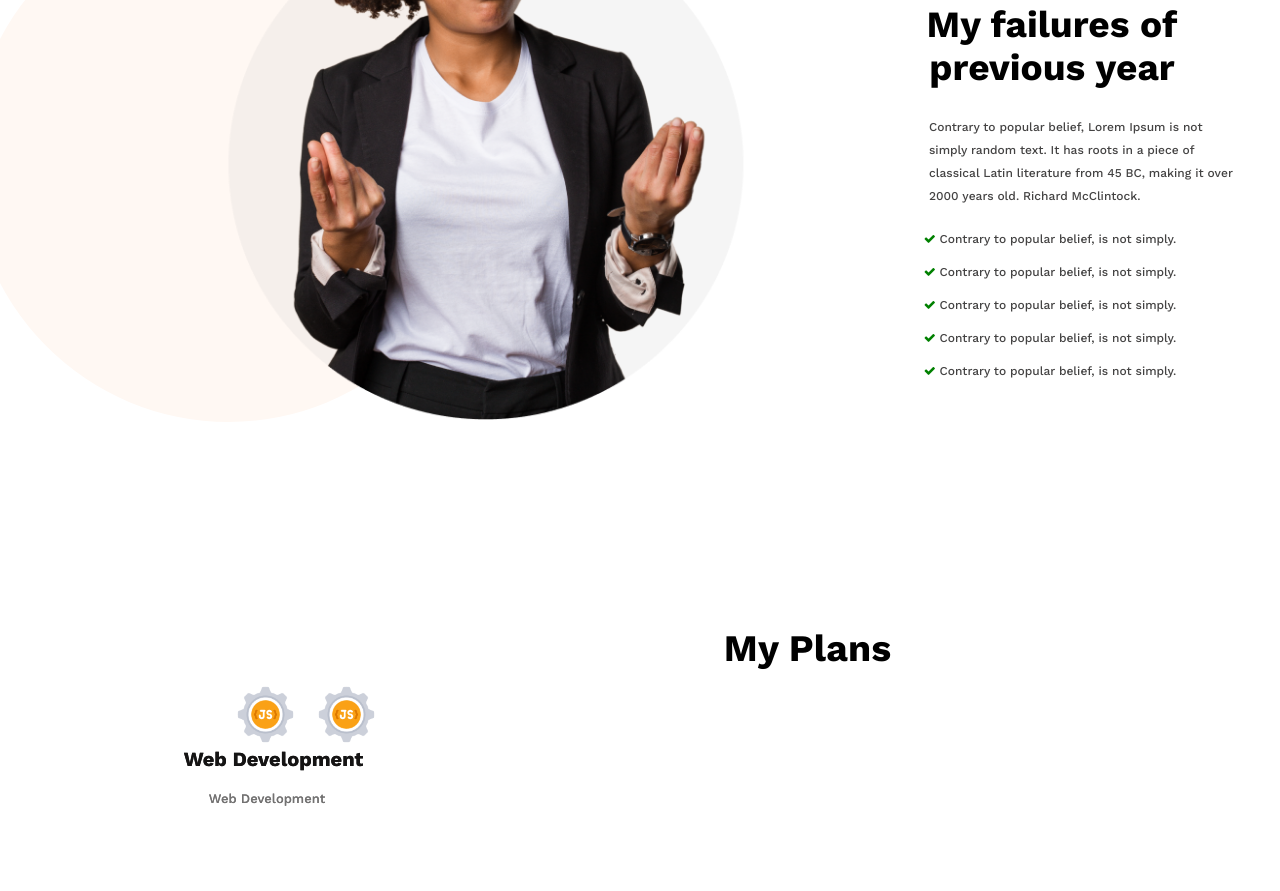
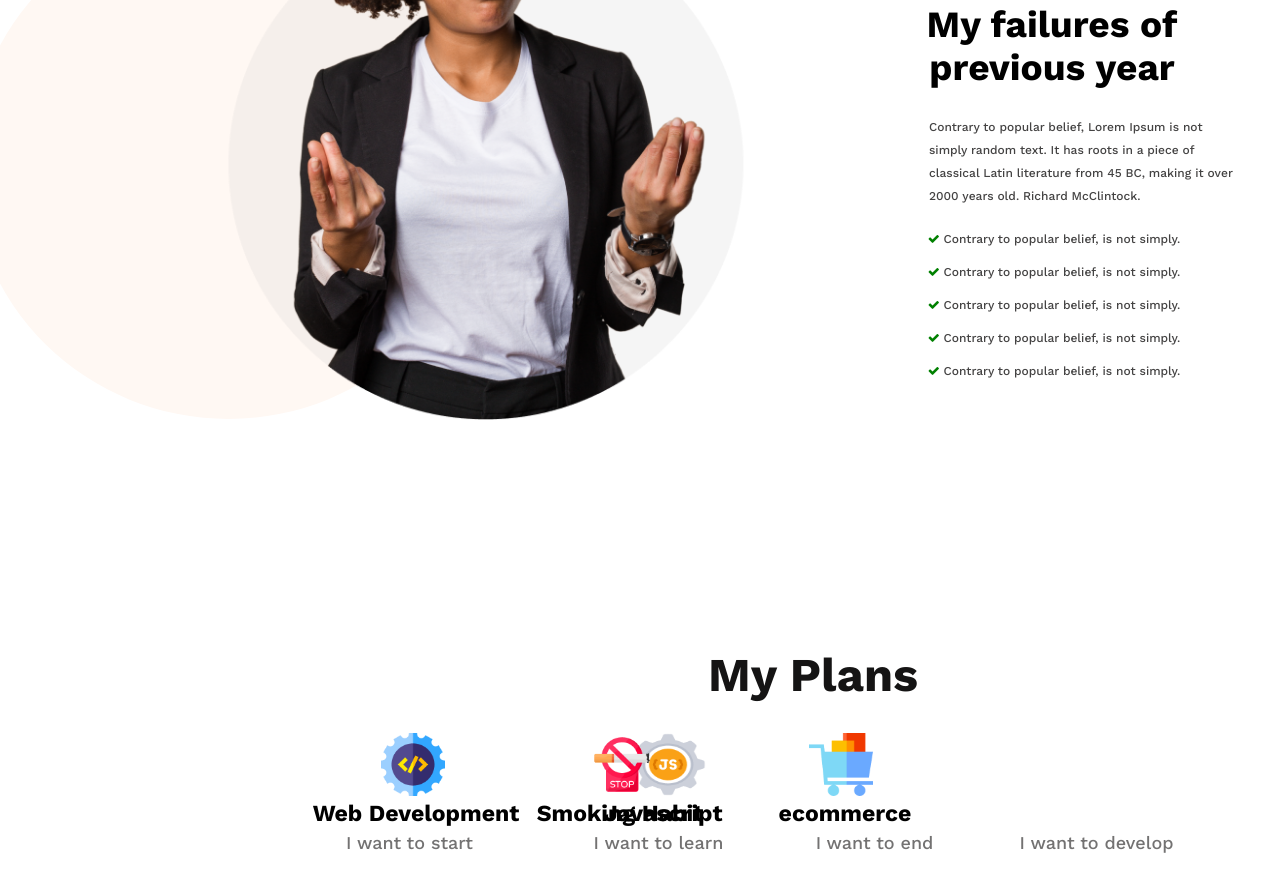
Before and after one commit to munny006/future_plan, a plain HTML site: page index.html in a window 1280 px wide. Shown: the part 969-1860 px from the top of the page. Drawn offline with nearby package versions, Linux system fonts and the light colour scheme.

Commit message:
thirdfinish

```diff
--- a/index.html
+++ b/index.html
@@ -54,24 +54,45 @@
     </div>
   </Section>
 
-  <!--plan section -->
-  <section class="my-plan">
-    <h3 class="plan-title">My Plans</h3>
-    <!-- .skills-container>.skill*4>img+p.skill-title+p.skill-description>lorem15 -->
-    <div class="skills-container">
-        <div class="skill">
-            <img src="images/icons/js.png" alt="">
-            <p class="skill-title">Web Development</p>
-            <p class="skill-description">Web Development</p>
-        </div>
-        <div class="skill">
-          <img src="images/icons/js.png" alt="">
-          <p class="skill-title">Web Development</p>
-          <p class="skill-description">Web Development</p>
+   <!--plan section -->
+   <Section class="plan">
+    <h1 class="plan-title">My Plans</h1>
+    <div class="plan-info-container">
+      <div class="plan-section">
+        <img src="images/icons/web.png"class="plan-image">
+          <div class="plan-info">
+            <h1 class="plan-subtitle"> Web Development </h1>
+            <p class="plan-description">I want to start</p>
+          </div>
       </div>
 
+      <div class="plan-section">
+        <img src="images/icons/js.png"class="plan-image1">
+          <div class="plan-info">
+            <h1 class="plan-subtitle-1"> Javascript </h1>
+            <p class="plan-description-1">I want to learn</p>
+          </div>
+      </div>
+
+      <div class="plan-section">
+        <img src="images/icons/smoke.png"class="plan-image-3">
+          <div class="plan-info">
+            <h1 class="plan-subtitle-3"> Smoking Habit </h1>
+            <p class="plan-description-3">I want to end</p>
+          </div>
+      </div>
+
+      <div class="plan-section">
+        <img src="images/icons/ecom.png"class="plan-image-4">
+          <div class="plan-info">
+            <h1 class="plan-subtitle-4"> ecommerce </h1>
+            <p class="plan-description-4">I want to develop</p>
+          </div>
+      </div>
+
+
     </div>
-</section>
+  </Section>
 
 </main>
 </body>
--- a/styles/style.css
+++ b/styles/style.css
@@ -66,8 +66,8 @@ margin-top: -250px;
     right: 88px;
     float: right;
     margin-right: 793px;
-    margin-top: 225px;
-    height: 38px;
+    margin-top: 235px;
+    height: 25px;
   }
 .about-image{
     position: absolute;
@@ -107,7 +107,7 @@ margin-top: -250px;
     position: absolute;
     width: 266px;
     height: 162px;
-    left: 917px;
+    left: 921px;
     top: 1192px;
     font-size: 12px;
     color: #444343;
@@ -117,54 +117,161 @@ margin-top: -250px;
 i{
    color: green;
 }
+.plan-title{
+    position: absolute;
+    width: -23px;
+    height: 8px;
+    left: 708px;
+    top: 1621.3px;
+    font-family: 'Work Sans';
+    font-style: normal;
+    font-weight: 700;
+    font-size: 47px;
+    line-height: 45px;
+    color: #151414;
+    text-align: center;
 
-  section{
-    margin-top: 130px;
 }
-.my-plan{
+.plan-image
+{
     position: absolute;
-width: 1141px;
-height: 299.96px;
-left: 237px;
-top: 1465px;
-text-align: center;
-font-size: 32px;
+    width: 63.96px;
+    height: 62.96px;
+    left: 381px;
+    top: 1952px;
+
 }
+.plan-subtitle{
+    position: absolute;
+    width: 270px;
+    height: 79.74px;
+    left: 281px;
+    top: 1769.26px;
+    text-align: center;
+    font-size: 23px;
 
-.skills-container{
+}
+.plan-description{
+    position: absolute;
+    width: 177px;
+    height: 29px;
+    left: 321px;
+    top: 1797.3px;
+    font-family: 'Work Sans';
+    font-style: normal;
+    font-weight: 500;
+    font-size: 18px;
+    line-height: 29px;
+    text-align: center;
+    color: #737272;
+    text-align: center;
+
+}
+.plan-section{
     display: flex;
     gap: 24px;
 }
-.skill img{
-    height: 57px;
-margin-bottom: -43px;
+.plan-image1{
+    position: absolute;
+width: 75.96px;
+height: 62.96px;
+left: 630px;
+top:1952px;
 }
-.skill-title{
-position: absolute;
-width: 299px;
-height: 35px;
-left: -113px;
-font-family: 'Work Sans';
-font-style: normal;
-font-weight: 700;
-font-size: 20px;
-line-height: 35px;
+.plan-subtitle-1{
+    position: absolute;
+    width: 270px;
+    height: 79.74px;
+    left: 528px;
+    top: 1769.26px;
+    text-align: center;
+    font-size: 23px;
+
+}
+.plan-description-1{
+    position: absolute;
+    width: 177px;
+    height: 29px;
+    left: 570px;
+    top: 1797.3px;
+    font-family: 'Work Sans';
+    font-style: normal;
+    font-weight: 500;
+    font-size: 18px;
+    line-height: 29px;
+    text-align: center;
+    color: #737272;
+    text-align: center;
+
+}
+.plan-image-3
+{
+    position: absolute;
+    width: 63.96px;
+    height: 62.96px;
+
+    top: 1952px;
+    right: 626px;
+
+}
+.plan-subtitle-3{
+    position: absolute;
+width: 270px;
+height: 79.74px;
+top: 1769.26px;
 text-align: center;
-color: #151414;
-margin-top: 34px;
+font-size: 23px;
+right: 525px;
+
 }
-.skill-description{
-position: absolute;
-width: 164px;
+.plan-description-3{
+    position: absolute;
+    width: 177px;
+    height: 29px;
+    left: 786px;
+    top: 1797.3px;
+    font-family: 'Work Sans';
+    font-style: normal;
+    font-weight: 500;
+    font-size: 18px;
+    line-height: 29px;
+    text-align: center;
+    color: #737272;
+    text-align: center;
+
+}
+.plan-image-4
+{
+    position: absolute;
+    width: 63.96px;
+    height: 62.96px;
+    top: 1952px;
+    right: 407px;
+
+}
+.plan-subtitle-4{
+    position: absolute;
+    width: 270px;
+    height: 79.74px;
+    top: 1769.26px;
+    text-align: center;
+    font-size: 23px;
+    right: 300px;
+
+}
+.plan-description-4{
+    position: absolute;
+width: 177px;
 height: 29px;
+left: 1008px;
+top: 1797.3px;
 font-family: 'Work Sans';
 font-style: normal;
 font-weight: 500;
-font-size: 13px;
+font-size: 18px;
 line-height: 29px;
 text-align: center;
 color: #737272;
-right: 34px;
-left: -52px;
-top: 158px;
+text-align: center;
+
 }
```
